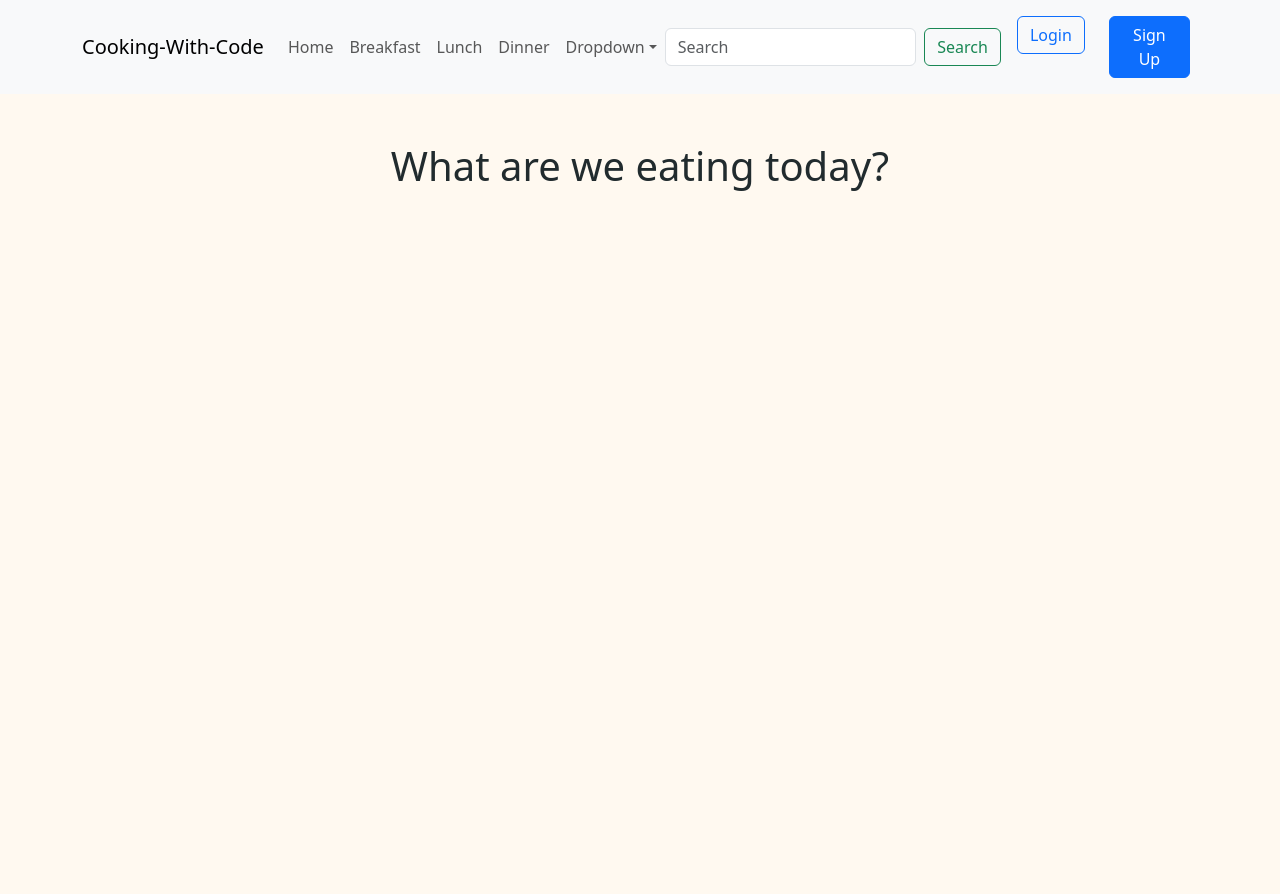
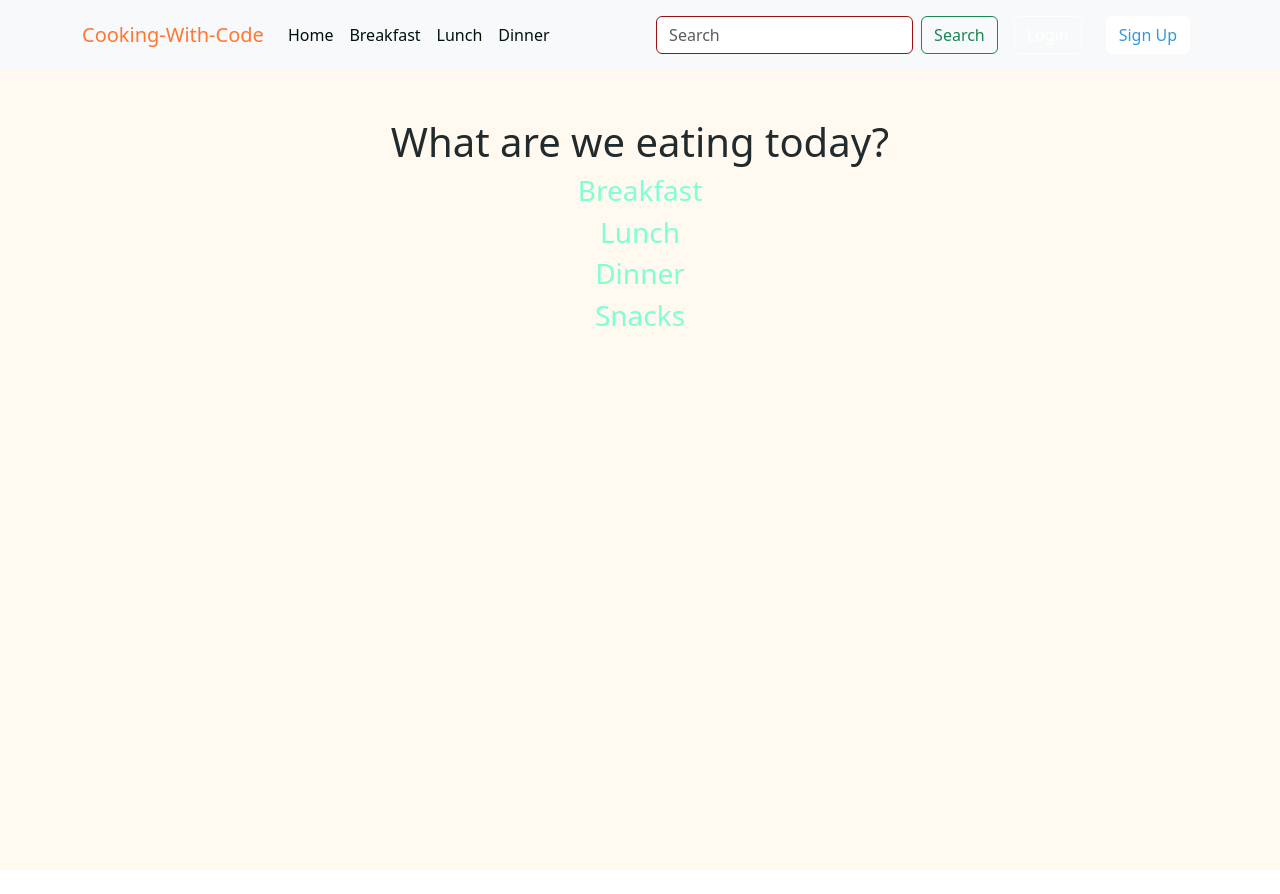
Before and after one commit to slick-s/Cooking-With-Code, a React (Create React App) app in the folder frontend/: page / in a window 1280 px wide. After the commit the page ends 870 px from the top, so only its background shows below. Built offline with nearby package versions, Linux system fonts and the light colour scheme.

Commit message:
ALL MY DOGS SOUND OFF!!!

```diff
--- a/frontend/src/App.css
+++ b/frontend/src/App.css
@@ -50,3 +50,34 @@
 .custom-h1{
   color: #212b2e;
 }
+
+
+.NavBarCustom {
+  background-color: #3498db !important; /* Your desired background color */
+}
+
+.NavBarCustom .nav-link {
+  color: #00110c !important; /* Your desired link color */
+}
+
+.NavBarCustom .navbar-brand {
+  color: #ff7733 !important; /* Your desired brand color */
+}
+
+.NavBarCustom .btn-outline-primary {
+  color: white !important;
+  border-color: white !important;
+}
+
+.NavBarCustom .btn-primary {
+  background-color: white !important;
+  color: #3498db !important;
+  border-color: white !important;
+}
+
+.NavBarCustom .form-control {
+  border-color: rgb(155, 17, 17) !important;
+}
+.custom-h3{
+  color: aquamarine;
+}
--- a/frontend/src/componets/NavBar.js
+++ b/frontend/src/componets/NavBar.js
@@ -1,9 +1,10 @@
 import React from 'react';
 import { Navbar, Nav, NavDropdown, Container, Button, Form, FormControl } from 'react-bootstrap';
+import '../App.css';
 
 const NavBar = () => {
     return (
-        <Navbar bg="light" expand="lg">
+        <Navbar className="NavBarCustom" bg="light" expand="lg">
             <Container>
                 <Navbar.Brand href="#home">Cooking-With-Code</Navbar.Brand>
                 <Navbar.Toggle aria-controls="basic-navbar-nav" />
@@ -13,13 +14,6 @@ const NavBar = () => {
                         <Nav.Link href="#breakfast">Breakfast</Nav.Link>
                         <Nav.Link href="#lunch">Lunch</Nav.Link>
                         <Nav.Link href="#dinner">Dinner</Nav.Link>
-                        <NavDropdown title="Dropdown" id="basic-nav-dropdown">
-                            <NavDropdown.Item href="#action/3.1">Action</NavDropdown.Item>
-                            <NavDropdown.Item href="#action/3.2">Another action</NavDropdown.Item>
-                            <NavDropdown.Item href="#action/3.3">Something</NavDropdown.Item>
-                            <NavDropdown.Divider />
-                            <NavDropdown.Item href="#action/3.4">Separated link</NavDropdown.Item>
-                        </NavDropdown>
                     </Nav>
                     <Form className="d-flex">
                         <FormControl
--- a/frontend/src/componets/background.js
+++ b/frontend/src/componets/background.js
@@ -8,6 +8,10 @@ const Background = () => {
       <Row>
         <Col>
           <h1 className='custom-h1'>What are we eating today? </h1>
+          <h3 className='custom-h3'>Breakfast</h3>
+          <h3 className='custom-h3'>Lunch</h3>
+          <h3 className='custom-h3'>Dinner</h3>
+          <h3 className='custom-h3'>Snacks</h3>
           <p></p>
         </Col>
       </Row>
```
Also changed, not shown: frontend/src/pages/Breakfast.js (added), frontend/src/pages/Dessert.js (added), frontend/src/pages/Dinner.js (added), frontend/src/pages/Home.js (added), frontend/src/pages/Lunch.js (added).
